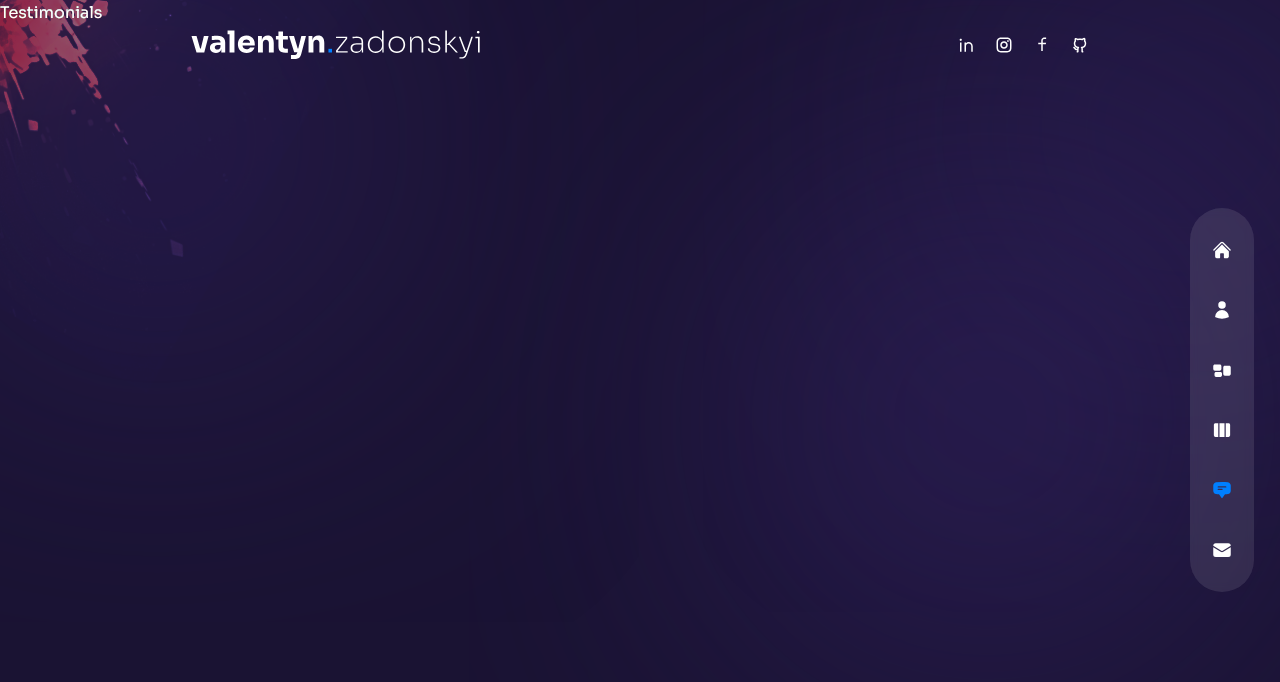
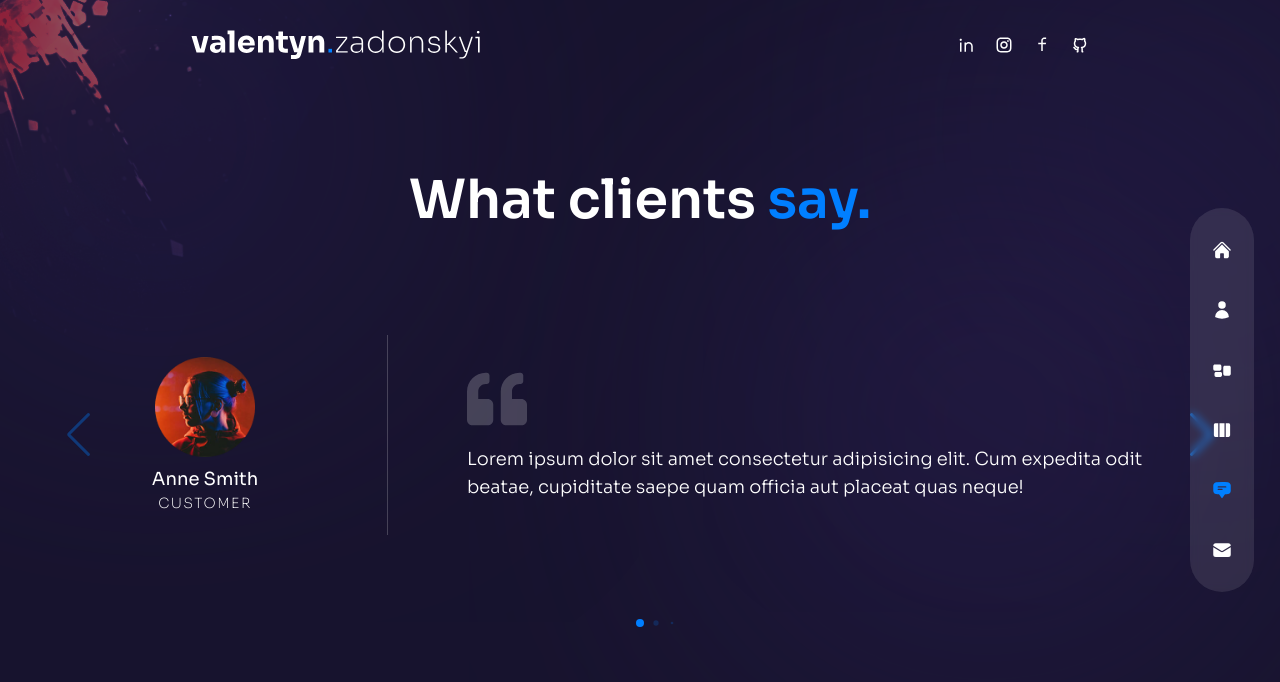
Before and after one commit to Valentynlang/my-portfolio-website, a Next.js app: page /testimonials in a window 1280 px wide. Shown: the top 682 px of the page. Built offline with nearby package versions, Linux system fonts and the light colour scheme.

Commit message:
feature/ created a testimonials page structure

```diff
--- a/components/TestimonialSlider.tsx
+++ b/components/TestimonialSlider.tsx
@@ -1,4 +1,12 @@
 import React from 'react';
+import { Swiper, SwiperSlide } from 'swiper/react';
+import { Pagination, Navigation } from 'swiper/modules';
+import Image from 'next/image';
+import 'swiper/css';
+import 'swiper/css/pagination';
+import 'swiper/css/free-mode';
+import 'swiper/css/navigation';
+import { FaQuoteLeft } from 'react-icons/fa';
 
 const testimonialData = [
   {
@@ -25,7 +33,42 @@
 ];
 
 const TestimonialSlider: React.FC = () => {
-  return <div>Testimonial Slider</div>;
+  return <Swiper
+  spaceBetween={10}
+  pagination={{
+    clickable: true,
+    dynamicBullets: true,
+  }}
+  navigation={true}
+  modules={[Navigation, Pagination]}
+  className='h-[400px]'
+>
+  {testimonialData.map((person, index) => {
+    return (
+      <SwiperSlide key={index}>
+        <div className='flex flex-col md:flex-row items-center gap-x-8 h-full'>
+          <div className='w-full max-w-[300px] flex flex-col xl:justify-center items-center relative mx-auto xl:mx-0'>
+            <div className='flex flex-col justify-center items-center'>
+              <div className='mb-2 mx-auto'>
+                <Image src={person.image} alt={person.name} width={100} height={100}  />
+              </div>
+              <div className='text-lg'>{person.name}</div>
+              <div className='text-sm uppercase font-extralight tracking-widest'>{person.position}</div>
+            </div>
+          </div>
+          <div className='flex-1 flex flex-col justify-center before:w-[1px] xl:before:bg-white/20 xl:before:absolute xl:before:left-0 xl:before:h-[200px] relative xl:pl-20'>
+            <div className='mb-4'>
+              <FaQuoteLeft className='text-4xl xl:text-6xl text-white/20 mx-auto md:mx-0' />
+            </div>
+            <div>
+              <p className='text-white xl:text-lg text-center md:text-left xl:max-w-[90%]'>{person.message}</p>
+            </div>
+          </div>
+        </div>
+      </SwiperSlide>
+    );
+  })}
+</Swiper>;
 };
 
 export default TestimonialSlider;
--- a/components/WorkSlider.tsx
+++ b/components/WorkSlider.tsx
@@ -82,7 +82,6 @@
                 <div className='relative flex items-center justify-center overflow-hidden group'>
                   <Image src={image.path} alt={image.title} width={500} height={300} />
 
-                  {/* Overlay with link covering the entire area */}
                   <div className='absolute inset-0 bg-gradient-to-l from-transparent via-[#25A1F3] to-[#4BE0FF] opacity-0 group-hover:opacity-80 transition-all duration-700'>
                     <a
                       href={image.link}
--- a/pages/testimonials/index.tsx
+++ b/pages/testimonials/index.tsx
@@ -1,7 +1,24 @@
-import type { NextPage } from "next";
+import TestimonialSlider from "@/components/TestimonialSlider";
+import { motion } from "framer-motion";
+import { fadeIn } from "@/variants";
 
 const Testimonials = () => {
-  return <div>Testimonials</div>;
+  return (
+    <div className="h-full bg-primary/30 py-32 text-center">
+      <div className="container mx-auto h-full flex flex-col justify-center ">
+        <motion.h2 variants={fadeIn('up', 0.2)} initial='hidden' animate='show' exit='hidden'
+          className="h2 mb-8 xl:mb-0"
+        >
+          What clients <span className="text-accent">say.</span>
+        </motion.h2>
+        <motion.div variants={fadeIn('up', 0.4)} initial='hidden' animate='show' exit='hidden'
+          className="flex flex-col xl:flex-row gap-x-8"
+        >
+          <TestimonialSlider />
+        </motion.div>
+      </div>
+    </div>
+  );
 };
 
 export default Testimonials;
--- a/pages/work/index.tsx
+++ b/pages/work/index.tsx
@@ -1,7 +1,6 @@
 import Circles from "@/components/Circles";
 import { fadeIn } from "@/variants";
 import { motion } from "framer-motion";
-import type { NextPage } from "next";
 import Bulb from "@/components/Bulb";
 import WorkSlider from "@/components/WorkSlider";
 
```
